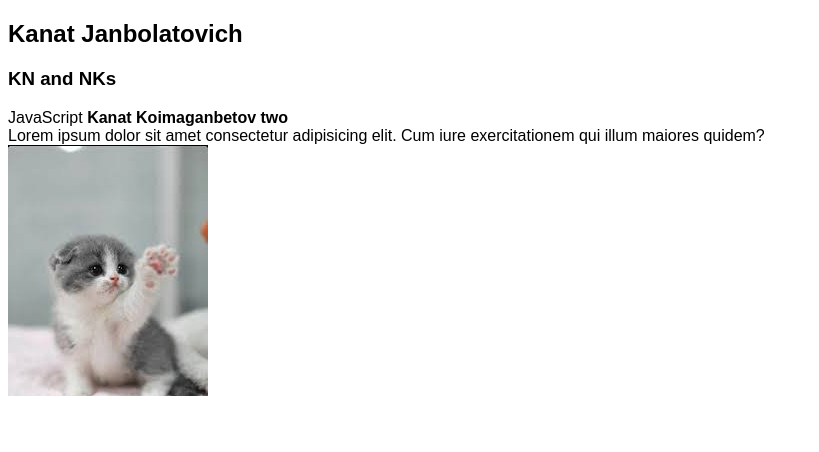
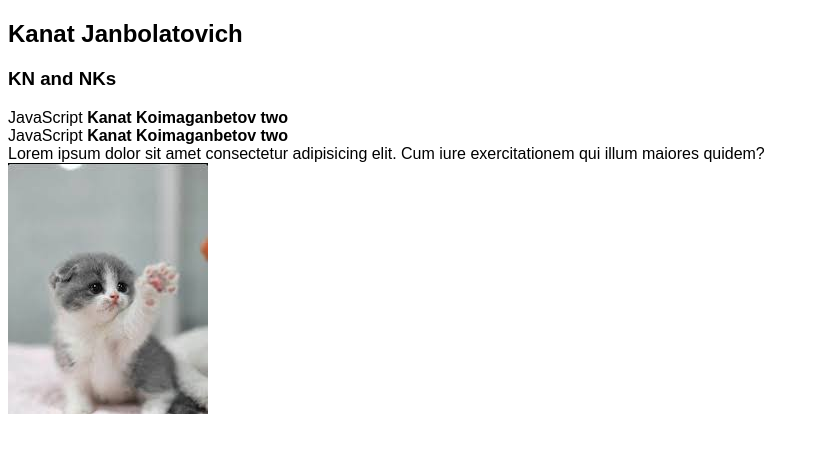
Before and after one commit to Kanat93/project, a plain HTML site: page index.html in a window 1280 px wide. Shown: the whole page, without its empty margins (0-819 px from the left). Drawn offline with Linux system fonts and the light colour scheme.

Commit message:
add moll

```diff
--- a/index.html
+++ b/index.html
@@ -16,6 +16,10 @@
         <span>JavaScript</span>
         <b>Kanat Koimaganbetov two</b>
       </div>
+      <div>
+        <span>JavaScript</span>
+        <b>Kanat Koimaganbetov two</b>
+      </div>
     </article>
     <span>Lorem ipsum dolor sit amet consectetur adipisicing elit. Cum iure exercitationem qui illum maiores quidem?</span>
   </section>
```
